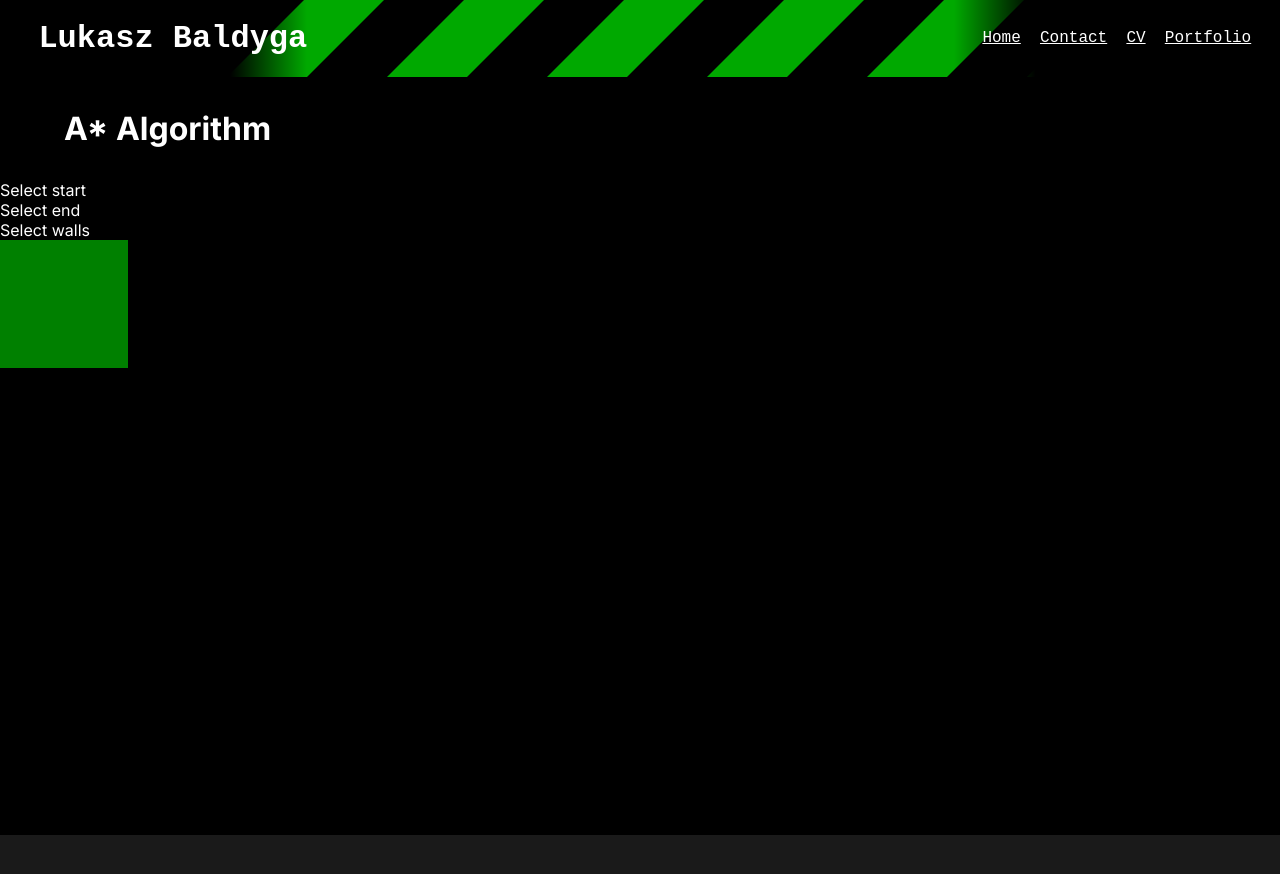
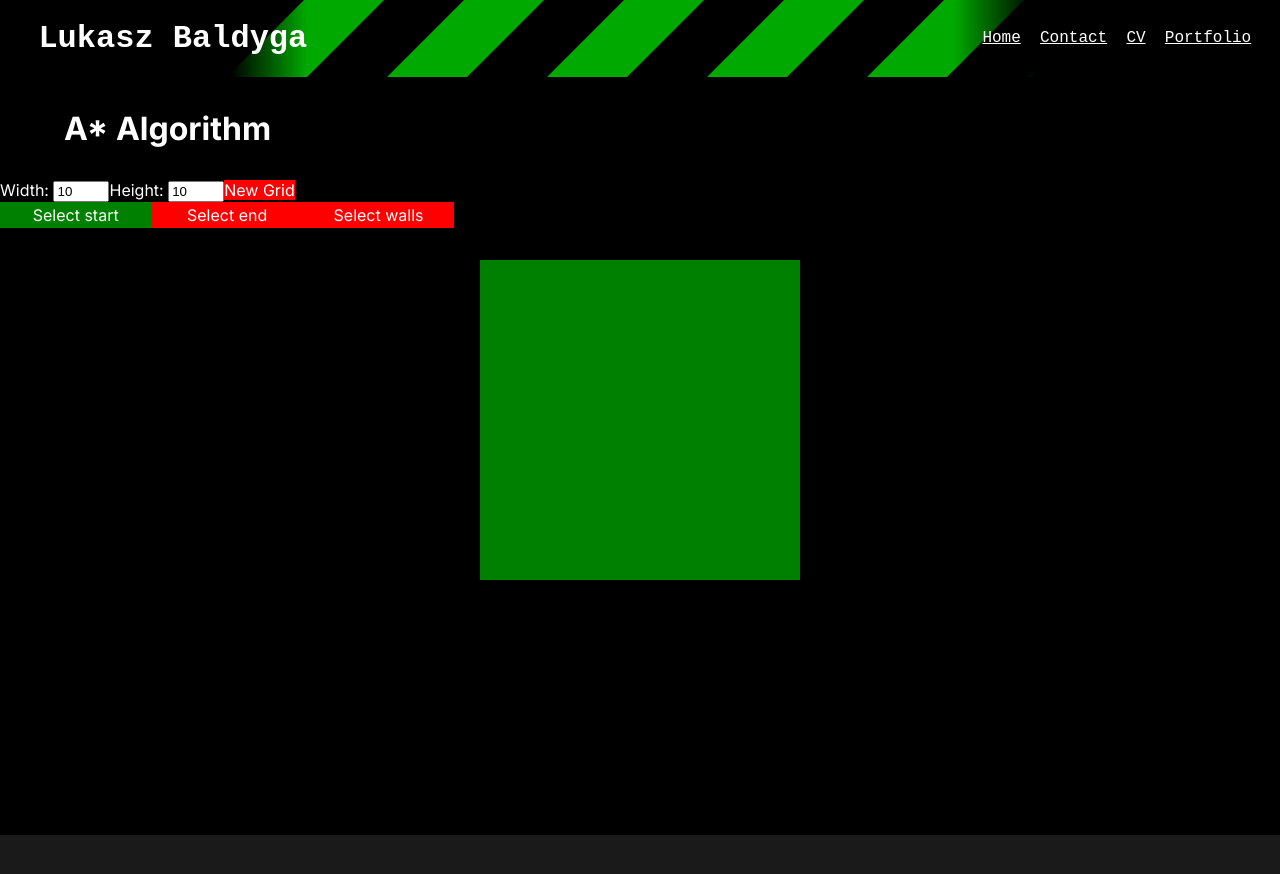
Before and after one commit to Rijndael1998/Website-Neo, a Next.js app: page /fun/a-star in a window 1280 px wide. Shown: the top 874 px of the page. Built offline with nearby package versions, Linux system fonts and the light colour scheme.

Commit message:
More components
started a*

a* can now edit state

```diff
--- a/src/app/fun/a-star/a*.module.scss
+++ b/src/app/fun/a-star/a*.module.scss
@@ -13,3 +13,27 @@
 .End {
     background-color: blue;
 }
+
+.stageButtons {
+    display: flex;
+}
+
+.stageButton {
+    width: 15ch;
+    height: 3ex;
+    display: grid;
+
+    * {
+        margin: auto;
+    }
+}
+
+.grid {
+    width: min-content;
+    display: block;
+    margin: 2em auto;
+}
+
+.inline {
+    display: inline;
+}
--- a/src/app/fun/a-star/page.tsx
+++ b/src/app/fun/a-star/page.tsx
@@ -3,29 +3,54 @@
 import { useEffect, useState } from "react";
 import { GridState } from "../../../components/algorithms/grid/gridState"
 import Grid from "../../../components/algorithms/grid/_grid";
-import { AStarStates } from "@/components/algorithms/a*/_a*";
+import AStar, { AStarStates } from "@/components/algorithms/a*/_a*";
 import styles from "./a*.module.scss";
+import GenericButton from "@/components/input/genericButton/_genericButton";
+import NumUpDown from "@/components/input/numUpDown/_numUpDown";
+import classNames from "classnames";
 
-export const AStarStyleMap: Map<AStarStates,string> = new Map();
+export const AStarStyleMap: Map<AStarStates, string> = new Map();
 AStarStyleMap.set(AStarStates.Node, styles.Node);
 AStarStyleMap.set(AStarStates.Wall, styles.Wall);
 AStarStyleMap.set(AStarStates.Start, styles.Start);
 AStarStyleMap.set(AStarStates.End, styles.End);
 
+export enum AStarStages {
+    Start,
+    Finish,
+    Wall,
+}
+
+function generateGridState(width: number, height: number) {
+    return new GridState(width, height, AStarStyleMap, AStarStates.Node)
+}
+
 
 export default function A_Star() {
-    const [state, setState] = useState<GridState<AStarStates>>(new GridState(4, 4, AStarStyleMap, AStarStates.Node));
+    const initialSize = 10;
+    const maxSize = 40;
+
+    const [state, setState] = useState<GridState<AStarStates>>(generateGridState(initialSize, initialSize));
+    const [stage, setStage] = useState<AStarStages>(AStarStages.Start);
     const [callback, setCallback] = useState<(x: number, y: number) => void>();
+    const [AS, setAS] = useState<AStar>(new AStar(state));
+
+    const [InputWidth, setInputWidth] = useState<number>(initialSize);
+    const [InputHeight, setInputHeight] = useState<number>(initialSize);
 
     useEffect(() => {
-        const newState = state.new();
         const newCallback = (x: number, y: number) => {
-            newState.setState(x, y, AStarStates.Wall);
+            const newState = AS.toggleWall(x, y)
             console.log("cb", x, y);
             setState(newState);
         }
 
         setCallback(() => newCallback);
+    }, [AS]);
+
+    useEffect(() => {
+        console.log("state changed");
+        setAS(new AStar(state))
     }, [state]);
 
     return <>
@@ -33,10 +58,18 @@ export default function A_Star() {
             A* Algorithm
         </h1>
         <div>
-            <div>Select start</div>
-            <div>Select end</div>
-            <div>Select walls</div>
+            Width: <NumUpDown start={initialSize} min={initialSize} max={maxSize} callback={(num) => setInputWidth(num)} />
+            Height: <NumUpDown start={initialSize} min={initialSize} max={maxSize} callback={(num) => setInputHeight(num)} />
+            <GenericButton className={classNames(styles.stageButton, styles.inline)} onClick={() => {
+                setState(generateGridState(InputWidth, InputHeight));
+                setStage(AStarStages.Start);
+            }}>New Grid</GenericButton>
         </div>
-        <Grid state={state} callback={callback} />
+        <div className={styles.stageButtons}>
+            <GenericButton className={styles.stageButton} onClick={() => setStage(AStarStages.Start)} selected={stage == AStarStages.Start}><p>Select start</p></GenericButton>
+            <GenericButton className={styles.stageButton} onClick={() => setStage(AStarStages.Finish)} selected={stage == AStarStages.Finish}><p>Select end</p></GenericButton>
+            <GenericButton className={styles.stageButton} onClick={() => setStage(AStarStages.Wall)} selected={stage == AStarStages.Wall}><p>Select walls</p></GenericButton>
+        </div>
+        <Grid className={styles.grid} state={AS} callback={callback} />
     </>
 }
--- a/src/components/algorithms/a*/_a*.ts
+++ b/src/components/algorithms/a*/_a*.ts
@@ -1,3 +1,4 @@
+import { StyledGridState } from "../grid/_grid";
 import { GridState } from "../grid/gridState";
 
 export enum AStarStates {
@@ -5,11 +6,125 @@ export enum AStarStates {
     Wall,
     Start,
     End,
+    Path,
 }
 
-export default class AStar {
-    constructor(public state: GridState<AStarStates>) {
+class AStarNode {
+    /**
+     * Wether the node is set (can't get better)
+     */
+    removed: boolean = false;
+
+    /**
+     * The distance from the starting node
+     */
+    get gCost(): number {
+        if(!this.bestRoute)
+            return Infinity;
+
+        return this.bestRoute.gCost + this.distance(this.bestRoute);
     }
 
-    static step() {}
+    /**
+     * The distance from the end node
+     */
+    hCost: number = Infinity;
+
+    bestRoute?: AStarNode;
+
+    constructor(public x: number, public y: number) { }
+
+    /**
+     * Get the distance between this node and another
+     * @param node
+     * @returns
+     */
+    distance(node: AStarNode) {
+        return Math.hypot(this.x - node.x, this.y - node.y);
+    }
+
+    /**
+     * generates the sum of the costs (heuristic)
+     */
+    get fCost(): number {
+        return this.gCost + this.fCost;
+    }
 }
+
+export default class AStar implements StyledGridState {
+
+    state: GridState<AStarStates>
+    // arrays is x, y
+    all: Array<Array<AStarNode>> = [];
+    open: Array<AStarNode> = [];
+    closed: Array<AStarNode> = [];
+    start!: AStarNode;
+    end!: AStarNode;
+
+    constructor(state: GridState<AStarStates>) {
+        this.state = state;
+    }
+
+    generate() {
+        for(let y = 0; y < this.state.state.length; y++) {
+            this.all.push([]);
+
+            for(let x = 0; x < this.state.state.length; x++) {
+                const item: AStarStates = this.state.state[x][y];
+                const node: AStarNode = new AStarNode(x, y);
+
+                this.all[y].push(node);
+
+                if(item == AStarStates.Start)
+                    this.start = node;
+
+                if(item == AStarStates.End)
+                    this.end = node;
+            }
+        }
+
+        // something's wrong
+        if(this.canContinue() === undefined)
+            return;
+
+        this.open.push(this.start)
+    }
+
+    canContinue() {
+        if(this.start === undefined)
+            return "Start is not defined";
+
+        if(this.end === undefined)
+            return "End is not defined";
+
+        if(this.start == this.end)
+            return "The start can't be the same as the end";
+    }
+
+    getStyledGridState(): string[][] {
+        return this.state.getStyledGridState();
+    }
+
+    private canChange(node: AStarStates) {
+        return node !== AStarStates.End && node !== AStarStates.Start;
+    }
+
+    private getElementState(x: number, y: number) {
+        return this.state.state[y][x];
+    }
+
+    private setElementState(x: number, y: number, state: AStarStates) {
+        this.state.state[y][x] = state;
+    }
+
+    toggleWall(x: number, y: number) {
+        if(this.canChange(this.getElementState(x, y)))
+            this.setElementState(x, y, this.getElementState(x, y) === AStarStates.Node ? AStarStates.Wall : AStarStates.Node);
+
+        return this.state.new();
+    }
+
+    step() {
+
+    }
+}
--- a/src/components/algorithms/grid/_grid.tsx
+++ b/src/components/algorithms/grid/_grid.tsx
@@ -1,11 +1,15 @@
-import { GridState } from "./gridState";
 import GridItem from "./gridItem/_gridItem";
 import styles from "./grid.module.scss";
 
+export interface StyledGridState {
+    getStyledGridState(): Array<Array<string>>;
+}
+
 export type GridCallback = (x: number, y: number) => void;
 
-export type GridProps<T> = {
-    state: GridState<T>,
+export type GridProps = {
+    state: StyledGridState,
+    className?: string,
     callback?: GridCallback,
 }
 
@@ -17,8 +21,8 @@ function callbackGenerator(x: number, y: number, callback?: GridCallback) {
     return () => callback(x, y);
 }
 
-export default function Grid<T>({ state, callback }: GridProps<T>) {
-    return <div>
+export default function Grid({ state, className, callback }: GridProps) {
+    return <div className={className}>
         {
             state.getStyledGridState().map(
                 (columnItems, col) => <div className={styles.col} key={col}>
--- a/src/components/algorithms/grid/grid.module.scss
+++ b/src/components/algorithms/grid/grid.module.scss
@@ -1,4 +1,5 @@
 .col {
     display: flex;
     flex-direction: row;
+    width: min-content;
 }
--- a/src/components/algorithms/grid/gridState.ts
+++ b/src/components/algorithms/grid/gridState.ts
@@ -1,5 +1,7 @@
+import { StyledGridState } from "./_grid";
+
 // Take in an array of
-export class GridState<T> {
+export class GridState<T> implements StyledGridState {
 
     state: Array<Array<T>>;
 
--- /dev/null
+++ b/src/components/input/genericButton/_genericButton.tsx
@@ -0,0 +1,16 @@
+import { ReactNode } from "react"
+import { GenericCallback } from "../../util"
+import styles from "./genericButton.module.scss"
+
+export type GenericButtonProps = {
+    className?: string,
+    children: ReactNode,
+    selected?: boolean,
+    onClick?: GenericCallback,
+}
+
+export default function GenericButton({children, className, selected, onClick}: GenericButtonProps) {
+    return <div onClick={onClick} className={`${styles.button} ${selected && styles.selected} ${className ?? ""}`}>
+        {children}
+    </div>
+}
--- /dev/null
+++ b/src/components/input/genericButton/genericButton.module.scss
@@ -0,0 +1,7 @@
+.button {
+    background-color: red;
+}
+
+.selected {
+    background-color: green;
+}
--- /dev/null
+++ b/src/components/input/numUpDown/_numUpDown.tsx
@@ -0,0 +1,23 @@
+import { GenericCallback } from "@/components/util"
+
+export type NumUpDownProps = {
+    start?: number,
+    max?: number,
+    min?: number,
+    step?: number,
+    callback?: (value: number) => any,
+    className?: string,
+}
+
+export default function NumUpDown({ start, max, min, step, callback, className }: NumUpDownProps) {
+
+    return <input
+        defaultValue={start}
+        type="number"
+        className={className}
+        onChange={(e) => callback && callback(Number.parseFloat(e.target.value))}
+        max={max}
+        min={min}
+        step={step}
+    />
+}
```
